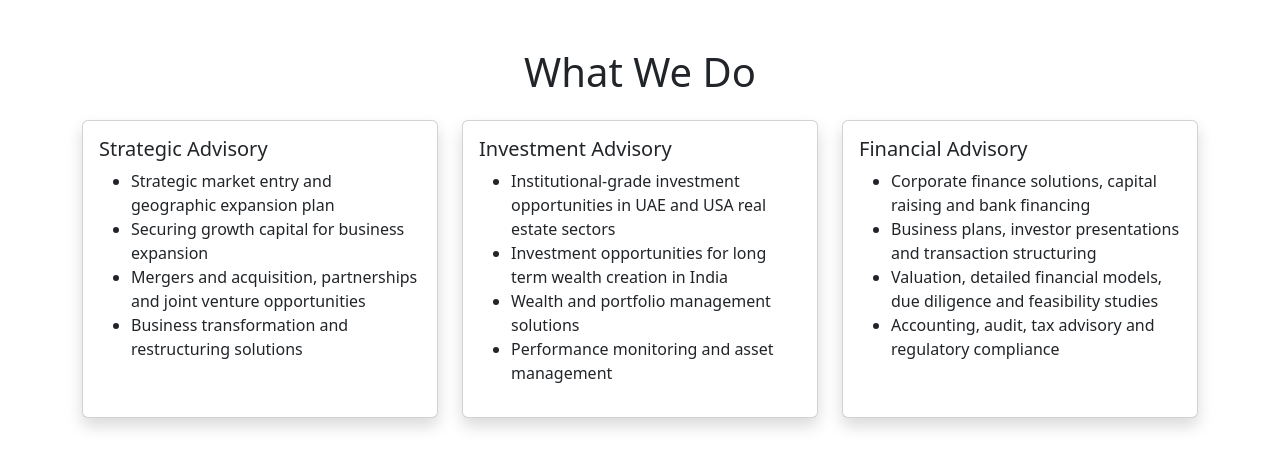
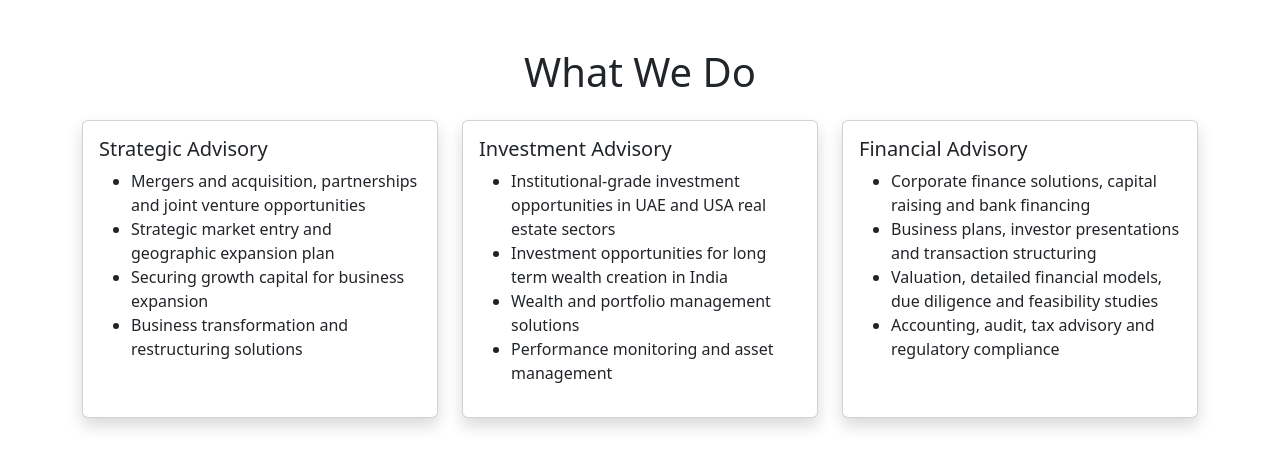
Before and after one commit to ashish161/naveen, a Jekyll site: the page built from _sections/02-what-we-do.md, in a window 1280 px wide. Shown: the top 468 px of the page. Built offline with Jekyll 4.4.1, drawn with Linux system fonts in a browser that asks for light colours.

```diff
--- a/_sections/02-what-we-do.md
+++ b/_sections/02-what-we-do.md
@@ -10,9 +10,9 @@
 
 ## Strategic Advisory
 
+- Mergers and acquisition, partnerships and joint venture opportunities
 - Strategic market entry and geographic expansion plan
 - Securing growth capital for business expansion
-- Mergers and acquisition, partnerships and joint venture opportunities
 - Business transformation and restructuring solutions
 
 ## Investment Advisory
```
Also changed, not shown: 3 other files.
